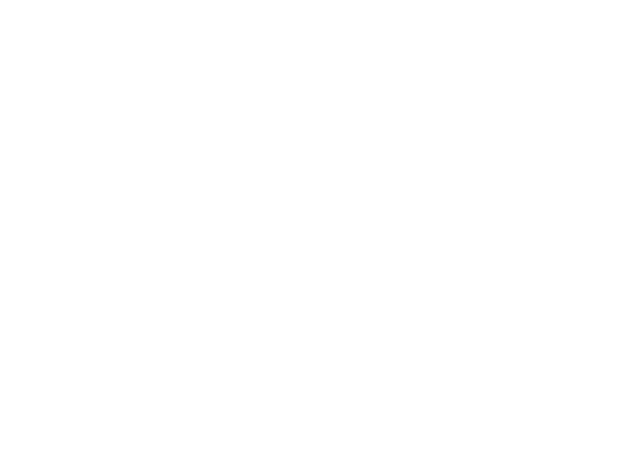
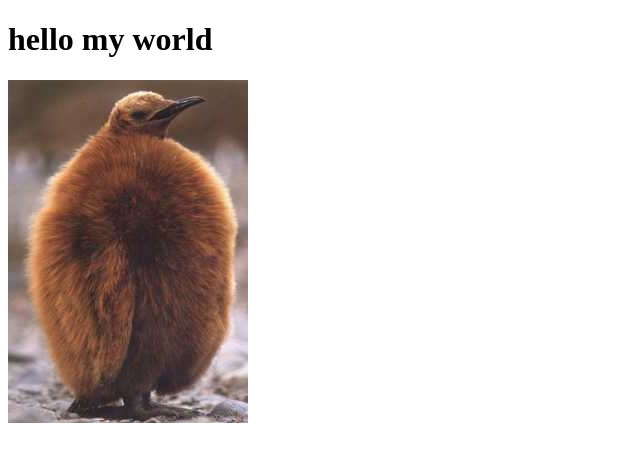
Before and after one commit to mykolalits/default, a plain HTML site: page index.html in a window 1280 px wide. Shown: the whole page, without its empty margins (0-640 px from the left). Drawn offline with Linux system fonts and the light colour scheme.

Commit message:
Added default picture

```diff
--- a/index.html
+++ b/index.html
@@ -5,6 +5,9 @@
 
 </head>
 <body>
+	<h1>hello my world</h1>
+
+	<img src="default.jpg"></img>
 	<script>
 	var line = " #";
 	while (line.length < 10) {
```
Also changed, not shown: default.jpg (added).
